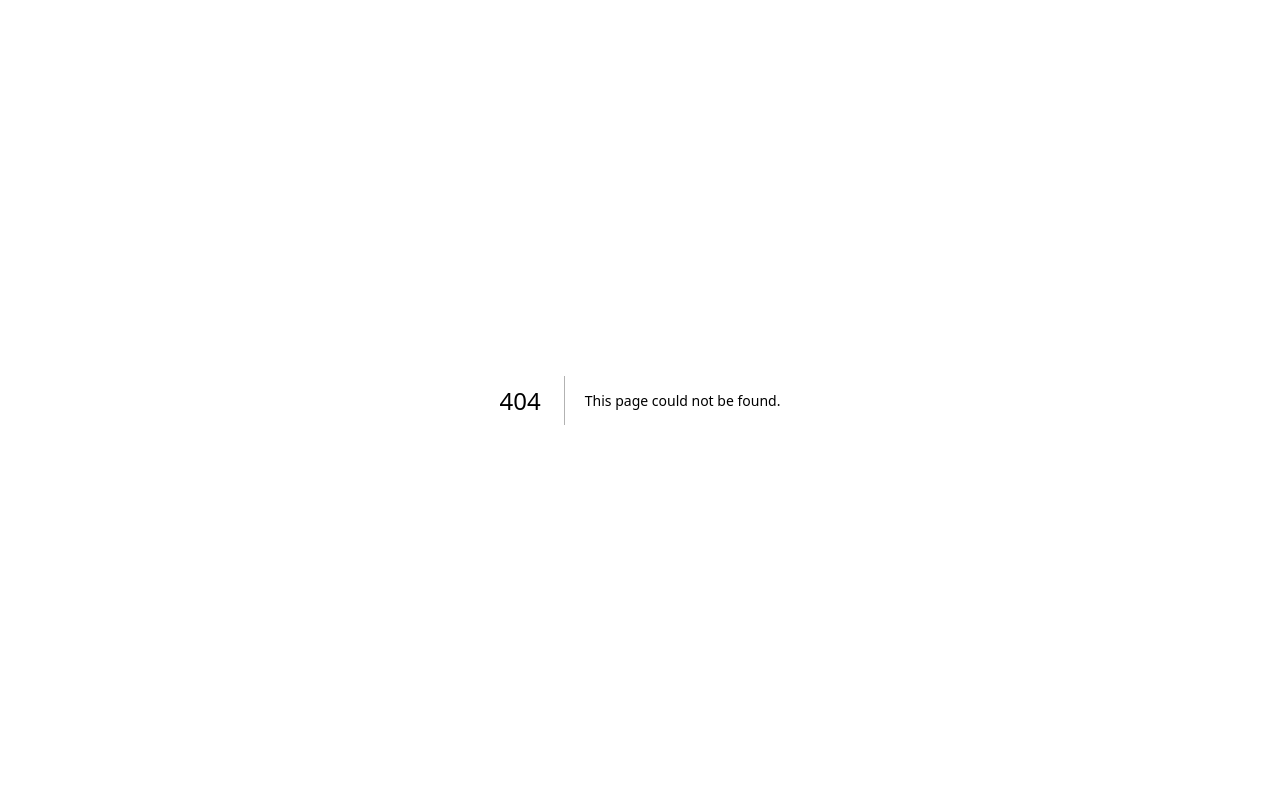
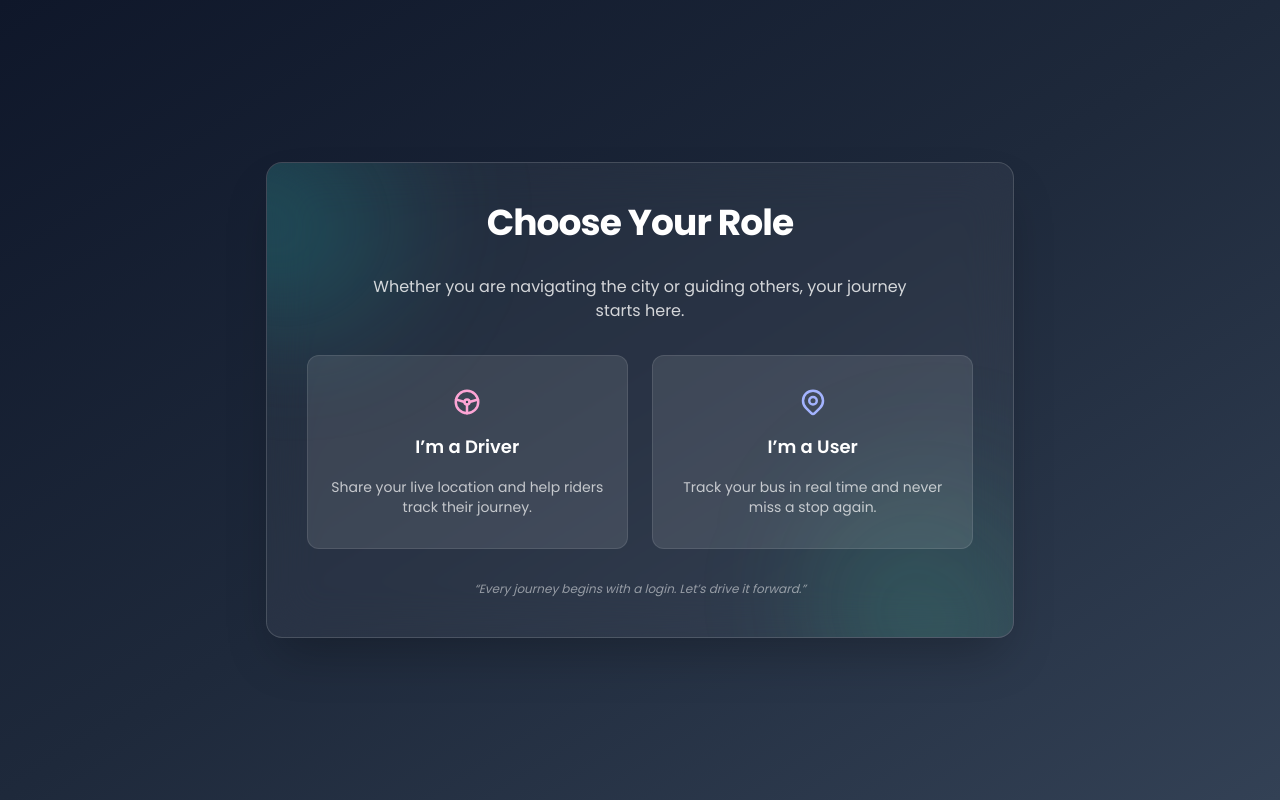
Before and after one commit to smalakargh/SIH-prototype, a Next.js app: page /select-role in a window 1280 px wide. Before the commit this address had no page. Built offline with nearby package versions, Linux system fonts and the light colour scheme; some icons are missing.

Commit message:
Added #something

```diff
--- a/app/globals.css
+++ b/app/globals.css
@@ -1,5 +1,4 @@
 @import "tailwindcss";
-
 :root {
   --background: #ffffff;
   --foreground: #171717;
--- a/app/layout.tsx
+++ b/app/layout.tsx
@@ -1,6 +1,8 @@
 import type { Metadata } from "next";
 import { Geist_Mono, Poppins, Caveat } from "next/font/google";
 import "./globals.css";
+import "leaflet/dist/leaflet.css";
+import "leaflet-defaulticon-compatibility/dist/leaflet-defaulticon-compatibility.css";
 
 
 const geistMono = Geist_Mono({
--- /dev/null
+++ b/app/select-role/page.tsx
@@ -0,0 +1,54 @@
+'use client'
+
+import Link from 'next/link'
+import { motion } from 'framer-motion'
+import { TbSteeringWheel, TbMapPin } from 'react-icons/tb'
+
+export default function SelectRolePage() {
+  return (
+    <main className="min-h-screen bg-gradient-to-br from-[#0F172A] via-[#1E293B] to-[#334155] flex items-center justify-center px-4 py-12 font-poppins">
+      <div className="relative w-[92%] sm:w-[80%] lg:w-[60%] rounded-2xl border border-white/15 bg-white/5 backdrop-blur-xl text-white overflow-hidden shadow-2xl">
+        {/* Decorative glows */}
+        <div className="pointer-events-none absolute -top-24 -left-24 h-64 w-64 rounded-full bg-gradient-to-tr from-[#12E0D4]/30 to-transparent blur-[60px]" />
+        <div className="pointer-events-none absolute -bottom-20 -right-16 h-64 w-64 rounded-full bg-gradient-to-tr from-[#36E0A3]/25 to-transparent blur-[60px]" />
+
+        <div className="relative z-10 px-6 sm:px-10 py-10 space-y-8 text-center">
+          <h1 className="text-3xl sm:text-4xl font-bold tracking-tight text-white">Choose Your Role</h1>
+          <p className="text-white/80 text-sm sm:text-base max-w-xl mx-auto">
+            Whether you are navigating the city or guiding others, your journey starts here.
+          </p>
+
+          <div className="grid sm:grid-cols-2 gap-6 mt-6">
+            <Link href="/">
+              <motion.div
+                whileHover={{ scale: 1.03 }}
+                whileTap={{ scale: 0.97 }}
+                className="cursor-pointer bg-white/10 ring-1 ring-inset ring-white/10 rounded-xl px-6 py-8 flex flex-col items-center gap-4 hover:bg-white/15 transition"
+              >
+                <TbSteeringWheel className="text-pink-300 text-3xl" />
+                <h3 className="text-lg font-semibold">I’m a Driver</h3>
+                <p className="text-white/70 text-sm text-center">Share your live location and help riders track their journey.</p>
+              </motion.div>
+            </Link>
+
+            <Link href="/">
+              <motion.div
+                whileHover={{ scale: 1.03 }}
+                whileTap={{ scale: 0.97 }}
+                className="cursor-pointer bg-white/10 ring-1 ring-inset ring-white/10 rounded-xl px-6 py-8 flex flex-col items-center gap-4 hover:bg-white/15 transition"
+              >
+                <TbMapPin className="text-indigo-300 text-3xl" />
+                <h3 className="text-lg font-semibold">I’m a User</h3>
+                <p className="text-white/70 text-sm text-center">Track your bus in real time and never miss a stop again.</p>
+              </motion.div>
+            </Link>
+          </div>
+
+          <p className="text-xs text-white/50 italic mt-6">
+            “Every journey begins with a login. Let’s drive it forward.”
+          </p>
+        </div>
+      </div>
+    </main>
+  )
+}
--- a/sm-components/Navbar.tsx
+++ b/sm-components/Navbar.tsx
@@ -2,6 +2,7 @@
 import React from 'react'
 import { motion } from 'framer-motion';
 import { TbLocationPin } from 'react-icons/tb'
+import Link from 'next/link';
 
 function Navbar() {
   return (
@@ -11,7 +12,8 @@ function Navbar() {
           <TbLocationPin /> NavigateMe
         </div>
 
-        <motion.div
+        <motion.a
+          href="/dashboard"
           whileHover={{
             scale: 1.1,
             backgroundColor: "#f0f0f0",
@@ -19,14 +21,15 @@ function Navbar() {
           }}
           whileTap={{ scale: 0.95 }}
           transition={{ type: "spring", stiffness: 300 }}
-          className="font-poppins bg-white text-black font-[500] text-[13px] sm:text-[14px] sm:px-5 px-4 sm:py-2 py-[7px] rounded-full flex justify-center items-center cursor-pointer"
+          className="font-poppins bg-white text-black font-[500] text-[13px] sm:text-[14px] sm:px-5 px-4 sm:py-2 py-[7px] rounded-full flex justify-center items-center cursor-pointer no-underline"
         >
-          Login
-        </motion.div>
+          Dashboard
+        </motion.a>
       </nav>
       <div className='flex flex-col justify-center items-center font-poppins gap-8'>
         <div className='w-[90%] sm:w-[60%] text-[40px] font-[700] text-center'>Live routes. Local clarity. NavigateMe delivers..</div>
         <div className='flex gap-3'>
+          <Link href="/select-role">
         <motion.div
           whileHover={{
             scale: 1.1,
@@ -39,6 +42,7 @@ function Navbar() {
         >
           GET STARTED
         </motion.div>
+        </Link>
         <motion.div
               whileHover={{
                 scale: 1.05,
```
Also changed, not shown: package.json (+8 -0 lines), 2 other files (tests, documents, lock files or other folders).
